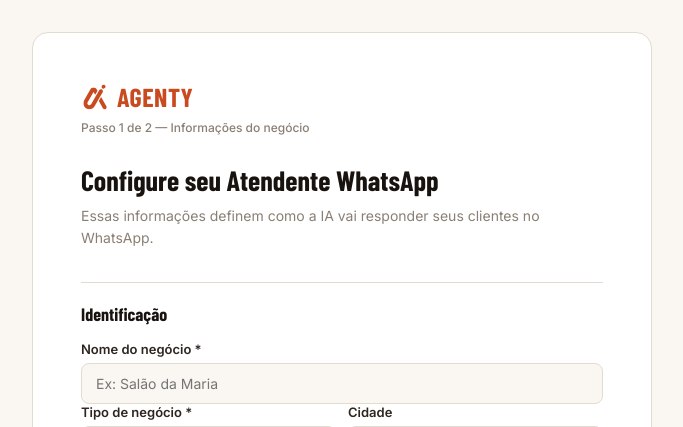
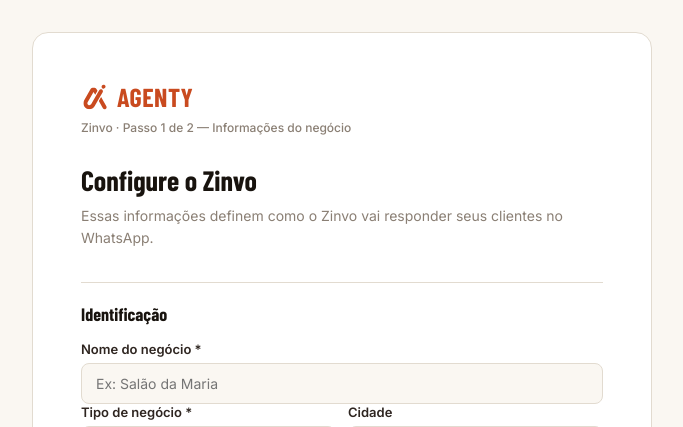
Before and after one commit to lucas-zanatta/agenty-consultoria, a FastAPI app: template produtos/atendente-whatsapp/templates/onboarding_step1.html in a window 1280 px wide. Shown: the top 427 px of the page, without its empty margins (298-981 px from the left). Run offline with FastAPI, Linux system fonts and the light colour scheme; the template is opened without the code that fills it, so the values that code supplies are empty; some web fonts are replaced.

Commit message:
rename: produto Atendente WhatsApp passa a se chamar Zinvo
Co-Authored-By: Claude Sonnet 4.6 <noreply@anthropic.com>

```diff
--- a/produtos/atendente-whatsapp/src/main.py
+++ b/produtos/atendente-whatsapp/src/main.py
@@ -27,12 +27,12 @@ templates = Jinja2Templates(directory=str(Path(__file__).parent.parent / "templa
 
 @asynccontextmanager
 async def lifespan(app: FastAPI):
-    log.info("Atendente WhatsApp iniciado")
+    log.info("Zinvo iniciado")
     yield
-    log.info("Atendente WhatsApp encerrado")
+    log.info("Zinvo encerrado")
 
 
-app = FastAPI(title="Agenty — Atendente WhatsApp", lifespan=lifespan)
+app = FastAPI(title="Zinvo — Atendente WhatsApp Inteligente", lifespan=lifespan)
 app.mount("/static", StaticFiles(directory=str(Path(__file__).parent.parent / "static")), name="static")
 app.include_router(wa_router)
 app.include_router(stripe_router)
--- a/produtos/atendente-whatsapp/templates/approve_result.html
+++ b/produtos/atendente-whatsapp/templates/approve_result.html
@@ -3,7 +3,7 @@
 <head>
   <meta charset="utf-8">
   <meta name="viewport" content="width=device-width,initial-scale=1">
-  <title>Resultado — Agenty</title>
+  <title>Resultado — Zinvo</title>
   <link rel="icon" type="image/svg+xml" href="/static/favicon.svg">
   <link rel="preconnect" href="https://fonts.googleapis.com">
   <link rel="preconnect" href="https://fonts.gstatic.com" crossorigin>
--- a/produtos/atendente-whatsapp/templates/onboarding_done.html
+++ b/produtos/atendente-whatsapp/templates/onboarding_done.html
@@ -3,7 +3,7 @@
 <head>
   <meta charset="utf-8">
   <meta name="viewport" content="width=device-width,initial-scale=1">
-  <title>Configuração enviada — Agenty</title>
+  <title>Configuração enviada — Zinvo</title>
   <link rel="icon" type="image/svg+xml" href="/static/favicon.svg">
   <link rel="preconnect" href="https://fonts.googleapis.com">
   <link rel="preconnect" href="https://fonts.gstatic.com" crossorigin>
--- a/produtos/atendente-whatsapp/templates/onboarding_step1.html
+++ b/produtos/atendente-whatsapp/templates/onboarding_step1.html
@@ -3,7 +3,7 @@
 <head>
   <meta charset="utf-8">
   <meta name="viewport" content="width=device-width,initial-scale=1">
-  <title>Configure seu Atendente — Agenty</title>
+  <title>Configure o Zinvo — Agenty</title>
   <link rel="icon" type="image/svg+xml" href="/static/favicon.svg">
   <link rel="preconnect" href="https://fonts.googleapis.com">
   <link rel="preconnect" href="https://fonts.gstatic.com" crossorigin>
@@ -50,9 +50,9 @@
 <body>
   <div class="card">
     <div class="logo"><img src="/static/favicon.svg" alt="">Agenty</div>
-    <div class="step">Passo 1 de 2 — Informações do negócio</div>
-    <h1>Configure seu Atendente WhatsApp</h1>
-    <p class="sub">Essas informações definem como a IA vai responder seus clientes no WhatsApp.</p>
+    <div class="step">Zinvo · Passo 1 de 2 — Informações do negócio</div>
+    <h1>Configure o Zinvo</h1>
+    <p class="sub">Essas informações definem como o Zinvo vai responder seus clientes no WhatsApp.</p>
 
     <form method="POST" action="/onboarding/{{ token }}/setup">
 
--- a/produtos/atendente-whatsapp/templates/onboarding_step2.html
+++ b/produtos/atendente-whatsapp/templates/onboarding_step2.html
@@ -3,7 +3,7 @@
 <head>
   <meta charset="utf-8">
   <meta name="viewport" content="width=device-width,initial-scale=1">
-  <title>Documentos do negócio — Agenty</title>
+  <title>Documentos do negócio — Zinvo</title>
   <link rel="icon" type="image/svg+xml" href="/static/favicon.svg">
   <link rel="preconnect" href="https://fonts.googleapis.com">
   <link rel="preconnect" href="https://fonts.gstatic.com" crossorigin>
@@ -49,9 +49,9 @@
 <body>
   <div class="card">
     <div class="logo"><img src="/static/favicon.svg" alt="">Agenty</div>
-    <div class="step">Passo 2 de 2 — Documentos do negócio (opcional)</div>
+    <div class="step">Zinvo · Passo 2 de 2 — Documentos do negócio (opcional)</div>
     <h1>Adicione seus documentos</h1>
-    <p>Faça upload de PDFs do seu negócio. O Atendente vai usar essas informações para responder melhor.</p>
+    <p>Faça upload de PDFs do seu negócio. O Zinvo vai usar essas informações para responder melhor.</p>
 
     <div class="examples">
       <p><strong>Exemplos de documentos úteis:</strong></p>
```
Also changed, not shown: CLAUDE.md (+1 -1 lines), produtos/atendente-whatsapp/src/stripe_webhook.py (+4 -4 lines).
